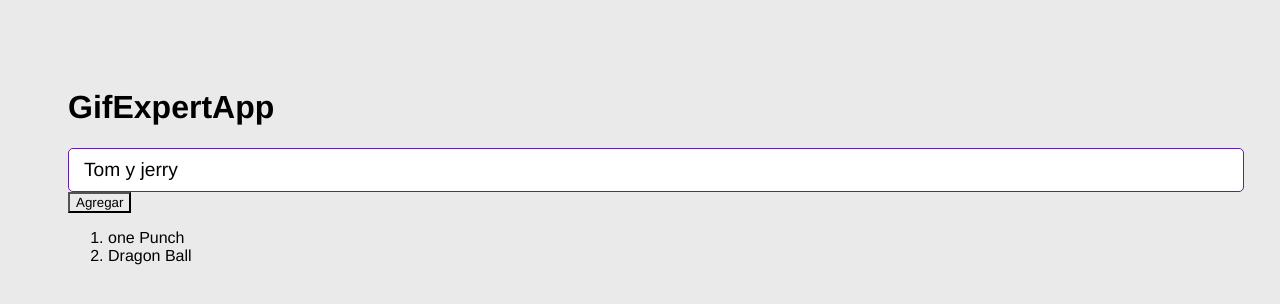
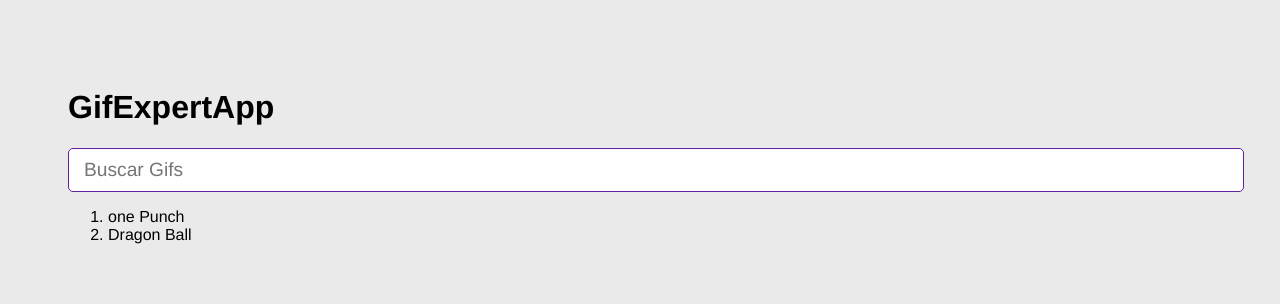
Before and after one commit to AleBianchi71/04-gif-expert-app, a React (Vite) app: page / in a window 1280 px wide. Shown: the top 304 px of the page. Built offline with nearby package versions, Linux system fonts and the light colour scheme.

Commit message:
Comunicación entre componentes

```diff
--- a/src/GifExpertApp.jsx
+++ b/src/GifExpertApp.jsx
@@ -15,9 +15,9 @@
             <h1>GifExpertApp</h1>
 
         {/*input*/}
-        <AddCategory/>
+        <AddCategory setCategories = {setCategories}/>
         {/*Listado de Gif*/}
-        <button onClick={onAddCategory}>Agregar</button>
+
         <ol>
             {
             categories.map(category  => {
--- a/src/components/AddCategory.jsx
+++ b/src/components/AddCategory.jsx
@@ -1,7 +1,7 @@
 import { useState } from "react";
 
-export const AddCategory = () => {
-  const [inputValue, setInputValue] = useState("Tom y jerry");
+export const AddCategory = ({ setCategories }) => {
+  const [inputValue, setInputValue] = useState('');
 
   const onInputChange = ({ target }) => {
     setInputValue(target.value);
@@ -9,11 +9,13 @@
 
   const onSubmit = (event) => {
     event.preventDefault();
-    console.log(inputValue);
-  }
+    if (inputValue.trim().length <= 1) return;
+    setCategories((categories) => [inputValue, ...categories]);
+    setInputValue("");
+  };
 
   return (
-    <form onSubmit={(event) => onsubmit(event)}>
+    <form onSubmit={onSubmit}>
       <input
         type="text"
         placeholder="Buscar Gifs"
```
